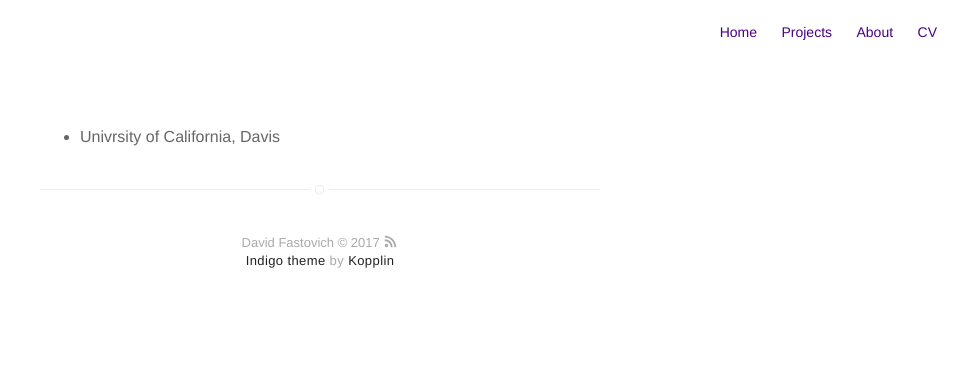
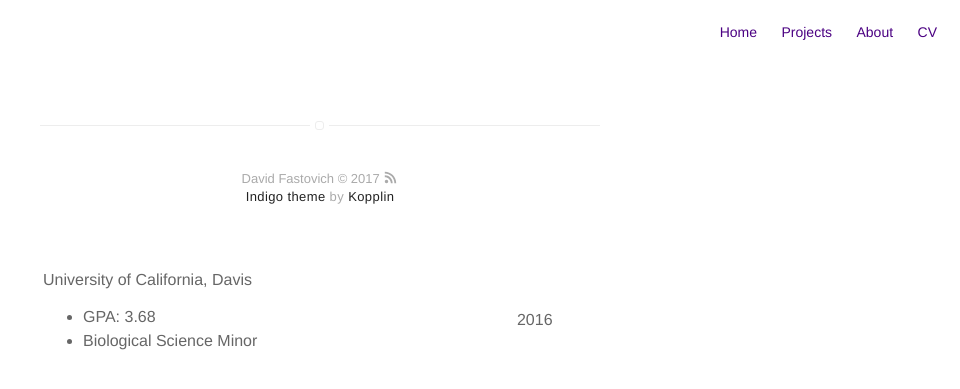
Before and after one commit to davidfastovich/davidfastovich.github.io, a Jekyll site: the page built from cv.html, in a window 1280 px wide. Shown: the top 389 px of the page, without its empty margins (320-1280 px from the left). Built offline with Jekyll 4.4.1, drawn with Linux system fonts in a browser that asks for light colours.

Commit message:
Working on table for CV, need to fix header on CV page

```diff
--- a/_includes/nav.html
+++ b/_includes/nav.html
@@ -35,5 +35,6 @@
                 <a class="link" href="{{ site.url }}/cv">CV</a>
             </li>
         {% endif %}
+
     </ul>
 </nav>
--- a/cv.html
+++ b/cv.html
@@ -2,7 +2,14 @@
 title: Curriculum Vitae
 layout: page
 ---
-
-<ul class="Education-list">
-	<li>Univrsity of California, Davis</li>
+<table style="width:100%">
+	<tr>
+		<td>University of California, Davis
+			<ul>
+				<li> GPA: 3.68 </li>
+				<li> Biological Science Minor </li>
+			</ul>
+		</td>
+		<td> 2016 </td>
+	</tr>
 </ul>
```
Also changed, not shown: 1 other file.
